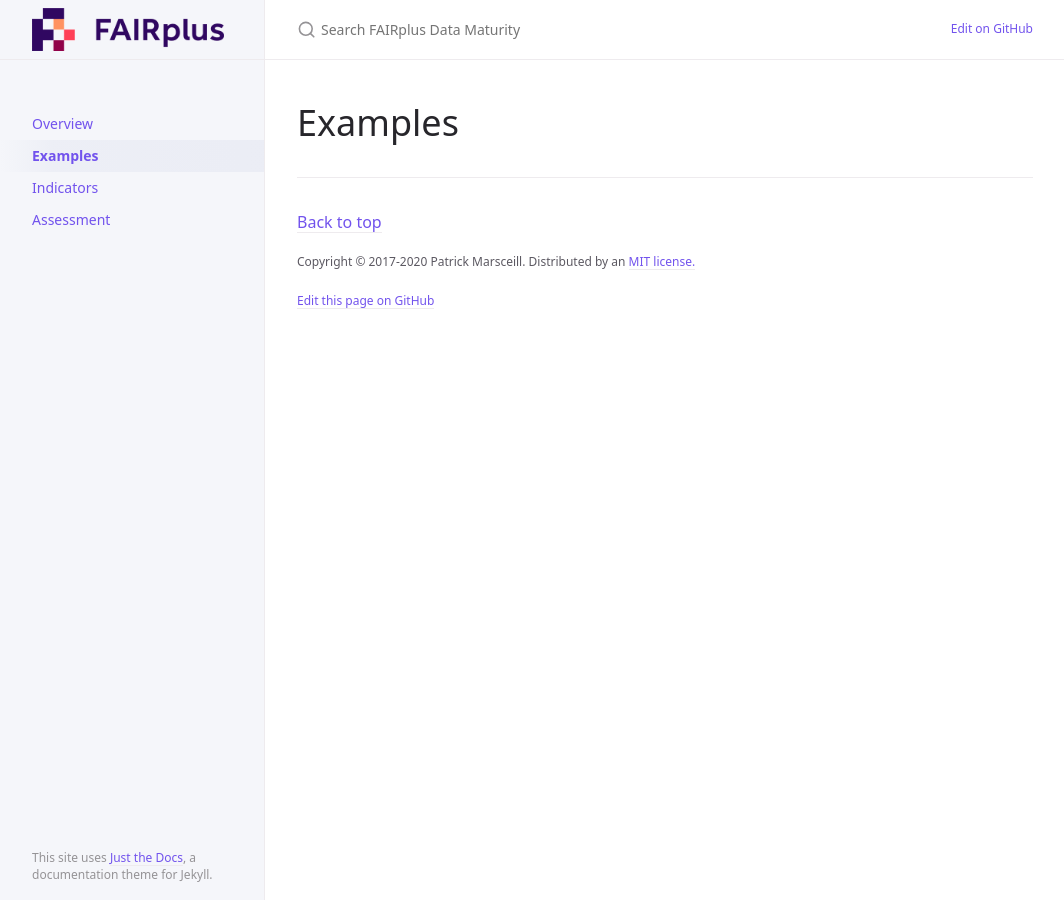
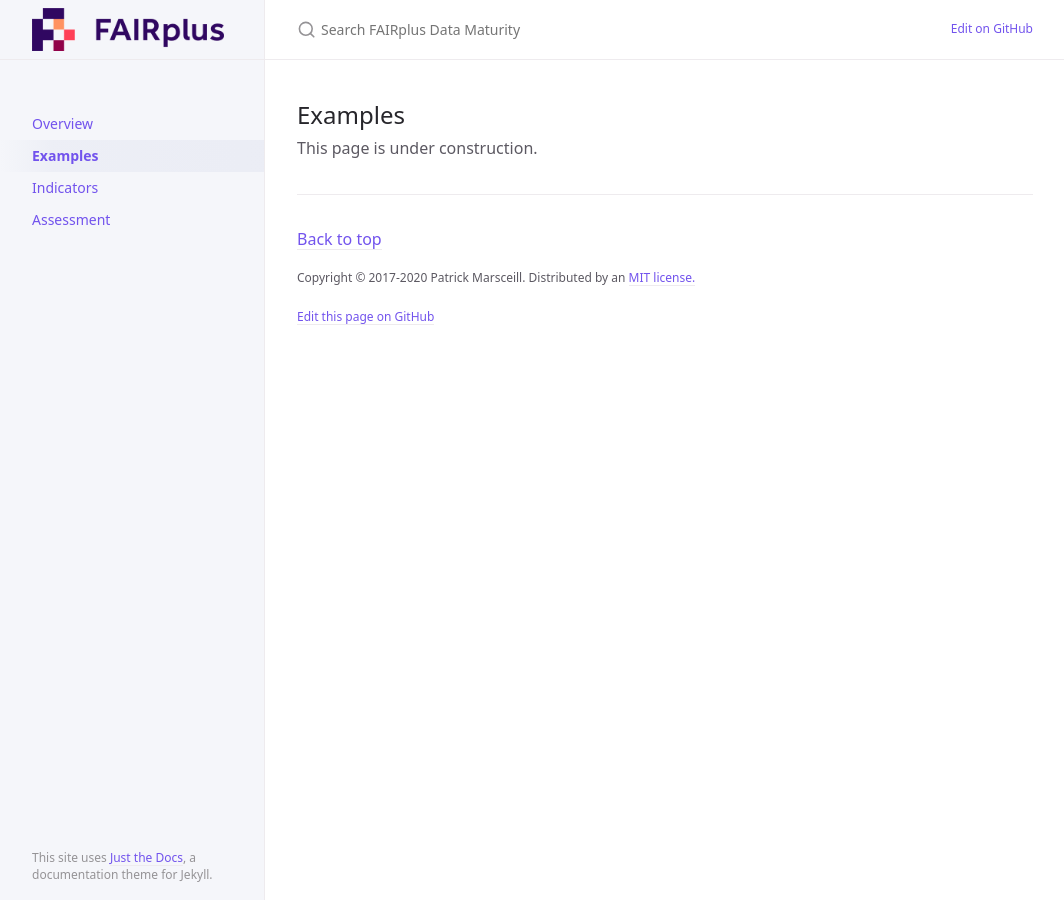
Before and after one commit to FAIRplus/Data-Maturity, a Jekyll site: the page built from docs/Examples.md, in a window 1280 px wide. Shown: the whole page, without its empty margins (107-1171 px from the left). Built offline with Jekyll 4.4.1, drawn with Linux system fonts in a browser that asks for light colours.

Commit message:
Update Examples.md

```diff
--- a/docs/Examples.md
+++ b/docs/Examples.md
@@ -4,4 +4,6 @@ title: Examples
 nav_order: 2
 ---
 
-# Examples
+## Examples
+
+This page is under construction.
```
